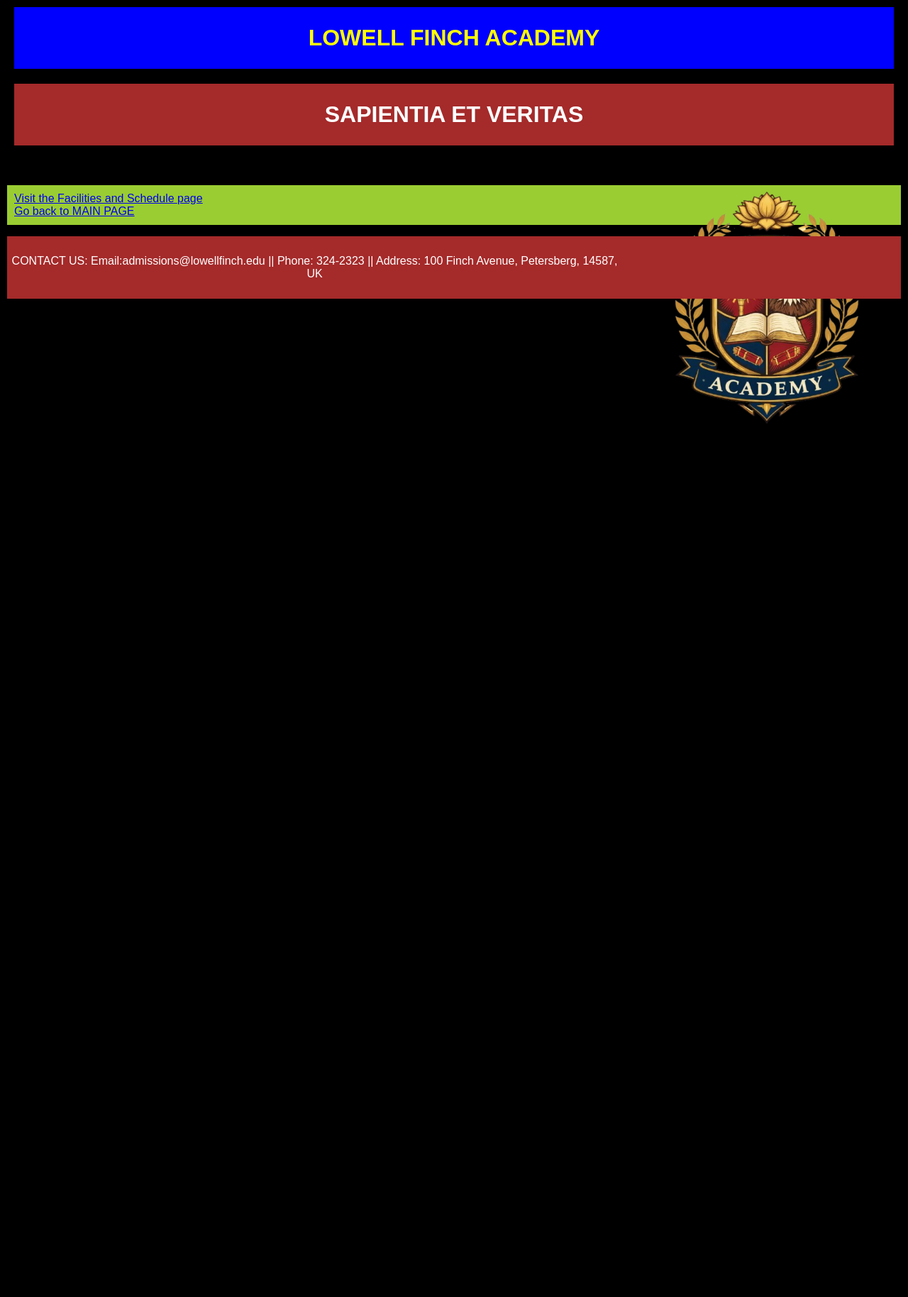
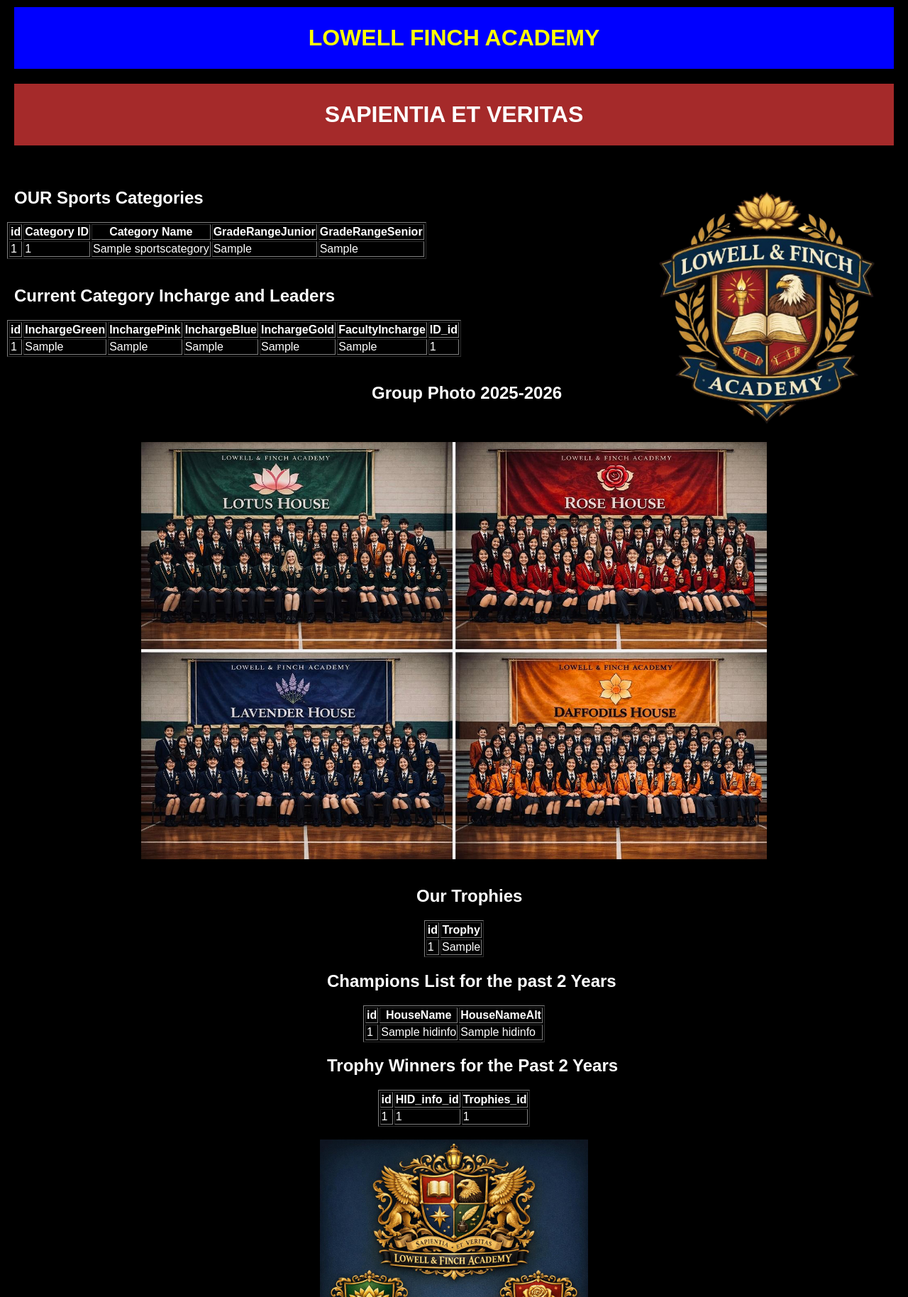
Before and after one commit to tinaishe-dr/Django-mysql-athletics-website, a Django app: page /trophies_categories/ in a window 1280 px wide. Shown: the top 1828 px of the page at 71% size. Before the commit the page ends 597 px from the top, so only its background shows below. Run offline with Django 5.2, Linux system fonts and the light colour scheme; tables that the repository leaves empty hold one stand-in row (values such as "Sample post").

Commit message:
designed page 3, added trophies and categories data from the database

```diff
--- a/mydatabaseproject/athleticsweb/models.py
+++ b/mydatabaseproject/athleticsweb/models.py
@@ -2,7 +2,7 @@ from django.db import models
 
 # Create your models here.
 
-class t1_houseinfo(models.Model):
+class HouseInfo(models.Model):
     id = models.AutoField(primary_key=True)
     HouseId = models.IntegerField()
     HouseEstd = models.IntegerField()
@@ -14,14 +14,14 @@ class t1_houseinfo(models.Model):
     Phone = models.CharField(max_length=20)
     Email = models.EmailField()
 
-class t1_houseinfoalt(models.Model):
-    HID_id = models.OneToOneField(t1_houseinfo, on_delete=models.CASCADE, db_column='HID_id', primary_key=True)
+class HouseInfoAlt(models.Model):
+    HID_id = models.OneToOneField(HouseInfo, on_delete=models.CASCADE, db_column='HID_id', primary_key=True)
     HouseName = models.CharField(max_length=100)
     AltPhone = models.CharField(max_length=100, null=True, blank=True)
     AltEmail = models.EmailField(null=True, blank=True)
 
-class t1_houseleaders(models.Model):
-    HID_id = models.OneToOneField(t1_houseinfo, on_delete=models.CASCADE, db_column='HID_id', primary_key=True)
+class HouseLeader(models.Model):
+    HID_id = models.OneToOneField(HouseInfo, on_delete=models.CASCADE, db_column='HID_id', primary_key=True)
     HouseName = models.CharField(max_length=100)
     HCapID = models.CharField(max_length=100)
     HouseCaptain = models.CharField(max_length=100)
@@ -31,3 +31,29 @@ class t1_houseleaders(models.Model):
     HouseViceCaptainGrade = models.IntegerField()
     CaptaincyTermStart = models.PositiveIntegerField()
     CaptaincyTermEnd = models.PositiveIntegerField()
+
+class SportsCategory(models.Model):
+    id = models.AutoField(primary_key=True)
+    CategoryId = models.CharField(max_length=100)
+    CategoryName = models.CharField(max_length=100)
+    GradeRangeJunior = models.CharField(max_length=100, null=True, blank=True)
+    GradeRangeSenior = models.CharField(max_length=100, null=True, blank=True)
+
+class CategoryIncharge(models.Model):
+    id = models.AutoField(primary_key=True)
+    InChargeGreen = models.CharField(max_length=100)
+    InchargePink = models.CharField(max_length=100)
+    InchargeBlue = models.CharField(max_length=100)
+    InchargeGold = models.CharField(max_length=100)
+    FacultyIncharge = models.CharField(max_length=100)
+    ID_id = models.ForeignKey(SportsCategory, on_delete=models.CASCADE, db_column='ID_id')
+
+class Trophy(models.Model):
+    id = models.AutoField(primary_key=True)
+    Trophy = models.CharField(max_length=100)
+
+class HIDinfo(models.Model):
+    id = models.AutoField(primary_key=True)
+    HouseName = models.CharField(max_length=100)
+    HouseNameAlt = models.CharField(max_length=100)
+    trophies = models.ManyToManyField(Trophy, related_name='houses')
--- a/mydatabaseproject/athleticsweb/templates/facilities_schedule.html
+++ b/mydatabaseproject/athleticsweb/templates/facilities_schedule.html
@@ -11,7 +11,10 @@
     <br style="size: 10px;">
     <img src="{% static 'athleticsweb/website_images/school_nobg_logo.png' %}" class="right-img" alt="School Logo" style="display: block; width: 30%; height: auto; float: right;">
 
-<div style="justify-content: center;">
+
+<img src="{% static 'athleticsweb/website_images/school_crest.jpeg' %}" alt="School Crest" style="height: auto; width: 30%; display: block; margin: 0 auto;">
+
+    <div style="justify-content: center;">
    <ul style="list-style-type: none; padding: 10px; background-color: yellowgreen; justify-content: center;">
     <li><a href="{% url 'query' %}">Visit the Queries page</a></li>
     <li><a href="{% url 'home' %}">Go back to MAIN PAGE</a></li>
--- a/mydatabaseproject/athleticsweb/templates/query.html
+++ b/mydatabaseproject/athleticsweb/templates/query.html
@@ -11,7 +11,9 @@
     <br style="size: 10px;">
     <img src="{% static 'athleticsweb/website_images/school_nobg_logo.png' %}" class="right-img" alt="School Logo" style="display: block; width: 30%; height: auto; float: right;">
 
-<div style="justify-content: center;">
+<img src="{% static 'athleticsweb/website_images/school_crest.jpeg' %}" alt="School Crest" style="height: auto; width: 30%; display: block; margin: 0 auto;">
+
+    <div style="justify-content: center;">
    <ul style="list-style-type: none; padding: 10px; background-color: yellowgreen; justify-content: center;">
     <li><a href="{% url 'home' %}">Go back to MAIN PAGE</a></li>
    </ul>
--- a/mydatabaseproject/athleticsweb/templates/trophies_categories.html
+++ b/mydatabaseproject/athleticsweb/templates/trophies_categories.html
@@ -11,6 +11,110 @@
     <br style="size: 10px;">
     <img src="{% static 'athleticsweb/website_images/school_nobg_logo.png' %}" class="right-img" alt="School Logo" style="display: block; width: 30%; height: auto; float: right;">
 
+<h2>OUR Sports Categories</h2>
+<table border="1">
+    <tr>
+        <th>id</th>
+        <th>Category ID</th>
+        <th>Category Name</th>
+        <th>GradeRangeJunior</th>
+        <th>GradeRangeSenior</th>
+    </tr>
+    {% for category in categories %}
+    <tr>
+        <td>{{ forloop.counter }}</td>
+        <td>{{ category.CategoryId }}</td>
+        <td>{{ category.CategoryName }}</td>
+        <td>{{ category.GradeRangeJunior }}</td>
+        <td>{{ category.GradeRangeSenior }}</td>
+    </tr>
+    {% endfor %}
+</table>
+
+<br style="size: 10px;">
+<h2>Current Category Incharge and Leaders</h2>
+<table border="1">
+    <tr>
+        <th>id</th>
+        <th>InchargeGreen</th>
+        <th>InchargePink</th>
+        <th>InchargeBlue</th>
+        <th>InchargeGold</th>
+        <th>FacultyIncharge</th>
+        <th>ID_id</th>
+    </tr>
+    {% for incharge in incharge %}
+    <tr>
+        <td>{{ forloop.counter }}</td>
+        <td>{{ incharge.InChargeGreen }}</td>
+        <td>{{ incharge.InchargePink }}</td>
+        <td>{{ incharge.InchargeBlue }}</td>
+        <td>{{ incharge.InchargeGold }}</td>
+        <td>{{ incharge.FacultyIncharge }}</td>
+        <td>{{ incharge.ID_id_id }}</td>
+    </tr>
+    {% endfor %}
+</table>
+<br style="size: 10px;">
+
+<h2 style="justify-content: center; padding-left: 40%;">Group Photo 2025-2026</h2>
+<img src="{% static 'athleticsweb/website_images/group_merged.jpeg' %}" alt="Group Photo" style="height: auto; width: 70%; display: block; margin: 0 auto;">
+
+<br style="size: 10px;">
+
+<h2 style="padding-left: 45%;">Our Trophies</h2>
+
+<table border="1" style="margin: 0 auto;">
+    <tr>
+        <th>id</th>
+        <th>Trophy</th>
+    </tr>
+    {% for trophy in trophies %}
+    <tr>
+        <td>{{ forloop.counter }}</td>
+        <td>{{ trophy.Trophy }}</td>
+    </tr>
+    {% endfor %}
+</table>
+
+<h2 style="justify-content: center; padding-left: 35%;">Champions List for the past 2 Years</h2>
+
+<table border="1" style="margin: 0 auto;">
+    <tr>
+        <th>id</th>
+        <th>HouseName</th>
+        <th>HouseNameAlt</th>
+    </tr>
+    {% for champion in hidinfos %}
+    <tr>
+        <td>{{ forloop.counter }}</td>
+        <td>{{ champion.HouseName }}</td>
+        <td>{{ champion.HouseNameAlt }}</td>
+    </tr>
+    {% endfor %}
+</table>
+
+<h2 style="justify-content: center; padding-left: 35%;">Trophy Winners for the Past 2 Years</h2>
+
+<table border="1" style="margin: 0 auto;">
+    <tr>
+        <th>id</th>
+        <th>HID_info_id</th>
+        <th>Trophies_id</th>
+    </tr>
+    {% for info in trophiesinfo %}
+    <tr>
+        <td>{{ forloop.counter }}</td>
+        <td>{{ info.hidinfo_id }}</td>
+        <td>{{ info.trophy_id }}</td>
+    </tr>
+    {% endfor %}
+</table>
+
+<br style="size: 10px;">
+
+<img src="{% static 'athleticsweb/website_images/school_crest.jpeg' %}" alt="School Crest" style="height: auto; width: 30%; display: block; margin: 0 auto;">
+
 <div style="justify-content: center;">
    <ul style="list-style-type: none; padding: 10px; background-color: yellowgreen; justify-content: center;">
     <li><a href="{% url 'facilities_schedule' %}">Visit the Facilities and Schedule page</a></li>
--- a/mydatabaseproject/athleticsweb/views.py
+++ b/mydatabaseproject/athleticsweb/views.py
@@ -1,24 +1,29 @@
 from django.shortcuts import render
 from django.http import HttpResponse
-from .models import t1_houseinfo, t1_houseinfoalt, t1_houseleaders
+from .models import Trophy, HouseInfo, HouseInfoAlt, HouseLeader, SportsCategory, CategoryIncharge, HIDinfo
 
 # Create your views here.
 
 def home(request):
     # fetch all house information from the database
-    houses = t1_houseinfo.objects.all()
-    house_alts = t1_houseinfoalt.objects.all()
+    houses = HouseInfo.objects.all()
+    house_alts = HouseInfoAlt.objects.all()
     return render(request, 'home.html', {'houses': houses, 'house_alts': house_alts})
 
 def house_leaders(request):
-    house_leaders = t1_houseleaders.objects.all()
+    house_leaders = HouseLeader.objects.all()
     return render(request, 'house_leaders.html', {'house_leaders': house_leaders})
+
+def trophies_categories(request):
+    categories = SportsCategory.objects.all()
+    incharge = CategoryIncharge.objects.all()
+    trophies = Trophy.objects.all()
+    hidinfos = HIDinfo.objects.all()
+    trophiesinfo = HIDinfo.trophies.through.objects.all()
+    return render(request, 'trophies_categories.html', {'trophies': trophies, 'categories': categories, 'incharge': incharge, 'hidinfos': hidinfos, 'trophiesinfo': trophiesinfo})
 
 def facilities_schedule(request):
     return render(request, 'facilities_schedule.html')
 
-def trophies_categories(request):
-    return render(request, 'trophies_categories.html')
-
 def query(request):
     return render(request, 'query.html')
```
Also changed, not shown: mydatabaseproject/athleticsweb/admin.py (+8 -4 lines), mydatabaseproject/athleticsweb/migrations/0005_houseleader_sportscategory_trophy_and_more.py (added), mydatabaseproject/athleticsweb/migrations/0006_alter_houseleader_housecaptaingrade_and_more.py (added).
